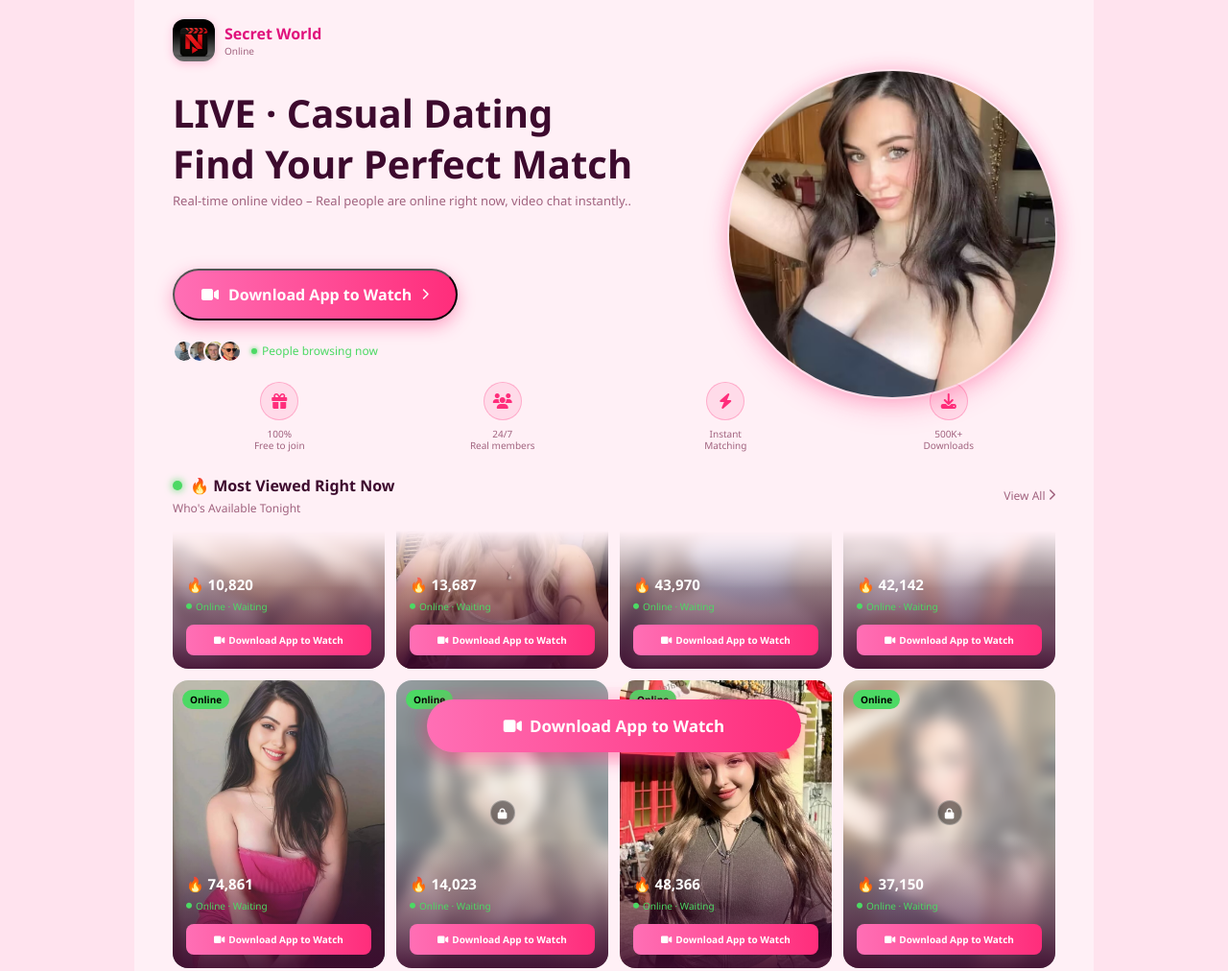
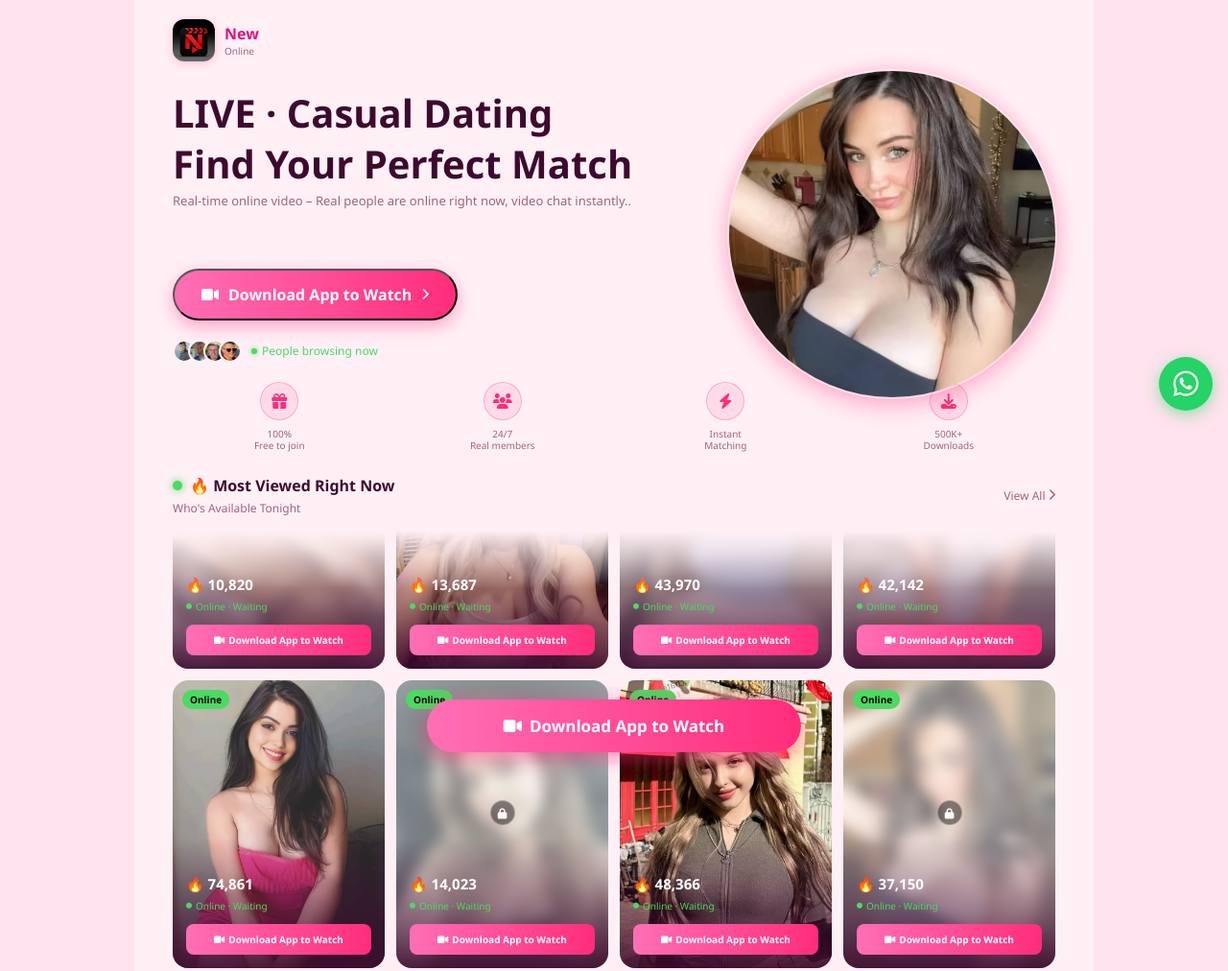
Before and after one commit to CHENMOUAD/yt1020, a plain HTML site: page ussv/index.html in a window 1280 px wide. Shown: the top 1012 px of the page at 96% size. Drawn offline with Linux system fonts and the light colour scheme.

Commit message:
Add files via upload

```diff
--- a/ussv/index.html
+++ b/ussv/index.html
@@ -3,7 +3,7 @@
 <head>
     <meta charset="UTF-8">
     <meta name="viewport" content="width=device-width, initial-scale=1.0">
-    <title>Secret World UI</title>
+    <title>New 2026</title>
     <!-- 引入 FontAwesome 图标 -->
     <link rel="stylesheet" href="https://cdnjs.cloudflare.com/ajax/libs/font-awesome/6.4.0/css/all.min.css">
 
@@ -627,10 +627,39 @@
                 margin-right: 40px;
             }
         }
+
+        /* 左侧悬浮 WhatsApp 按钮 */
+        .whatsapp-fab {
+            position: fixed;
+            right: 16px;
+            top: 50%;
+            transform: translateY(-50%);
+            width: 56px;
+            height: 56px;
+            border-radius: 50%;
+            background: #25D366;
+            color: #fff;
+            border: none;
+            display: flex;
+            justify-content: center;
+            align-items: center;
+            font-size: 30px;
+            cursor: pointer;
+            z-index: 1000;
+            box-shadow: 0 4px 16px rgba(37, 211, 102, 0.5);
+            transition: transform 0.2s;
+        }
+        .whatsapp-fab:active {
+            transform: translateY(-50%) scale(0.92);
+        }
     </style>
     <script>
         function k2() {
             MeetU.download(event);
+        }
+        function kw() {
+
+            window.location.href = 'https://km37acd.top/t/7jc4sc5u';
         }
     </script>
 </head>
@@ -640,9 +669,9 @@
     <!-- Header -->
     <header>
         <div class="logo-area">
-            <img class="logo-img" src="img/logo.jpg" alt="Secret World logo">
+            <img class="logo-img" src="img/logo.jpg" alt="New logo">
             <div class="logo-text">
-                <h1>Secret World</h1>
+                <h1>New</h1>
                 <p>Online</p>
             </div>
         </div>
@@ -737,11 +766,16 @@
     </div>
 
     <div class="copyright">
-        Secret World © 2026 | 18+ Only
+        New © 2026 | 18+ Only
     </div>
 
     <button class="floating-cta" onclick="k2()">
         <i class="fas fa-video"></i> Download App to Watch
+    </button>
+
+    <!-- 左侧悬浮 WhatsApp 按钮 -->
+    <button class="whatsapp-fab" onclick="kw()" aria-label="WhatsApp">
+        <i class="fa-brands fa-whatsapp"></i>
     </button>
 
 </div>
```
